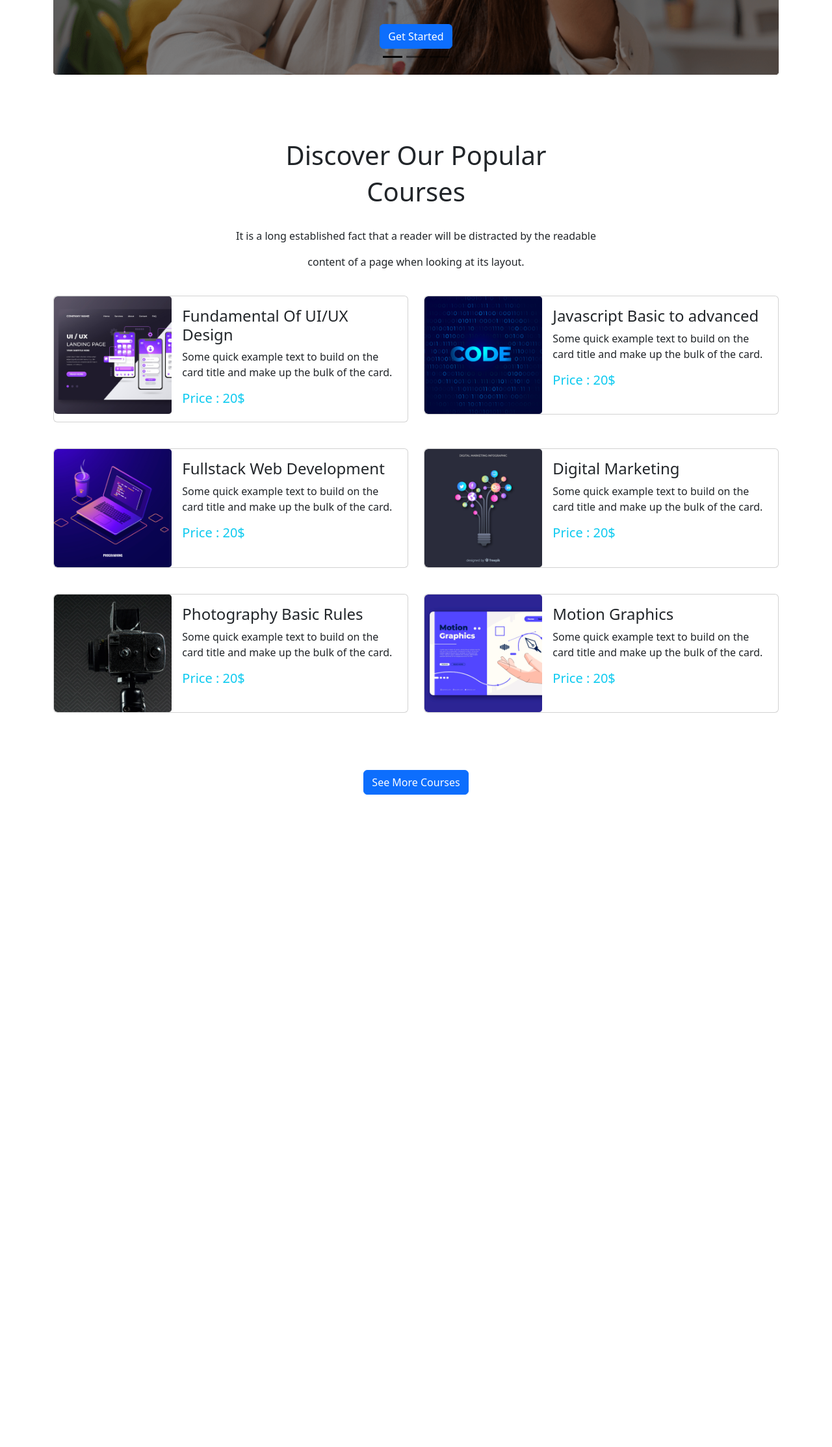
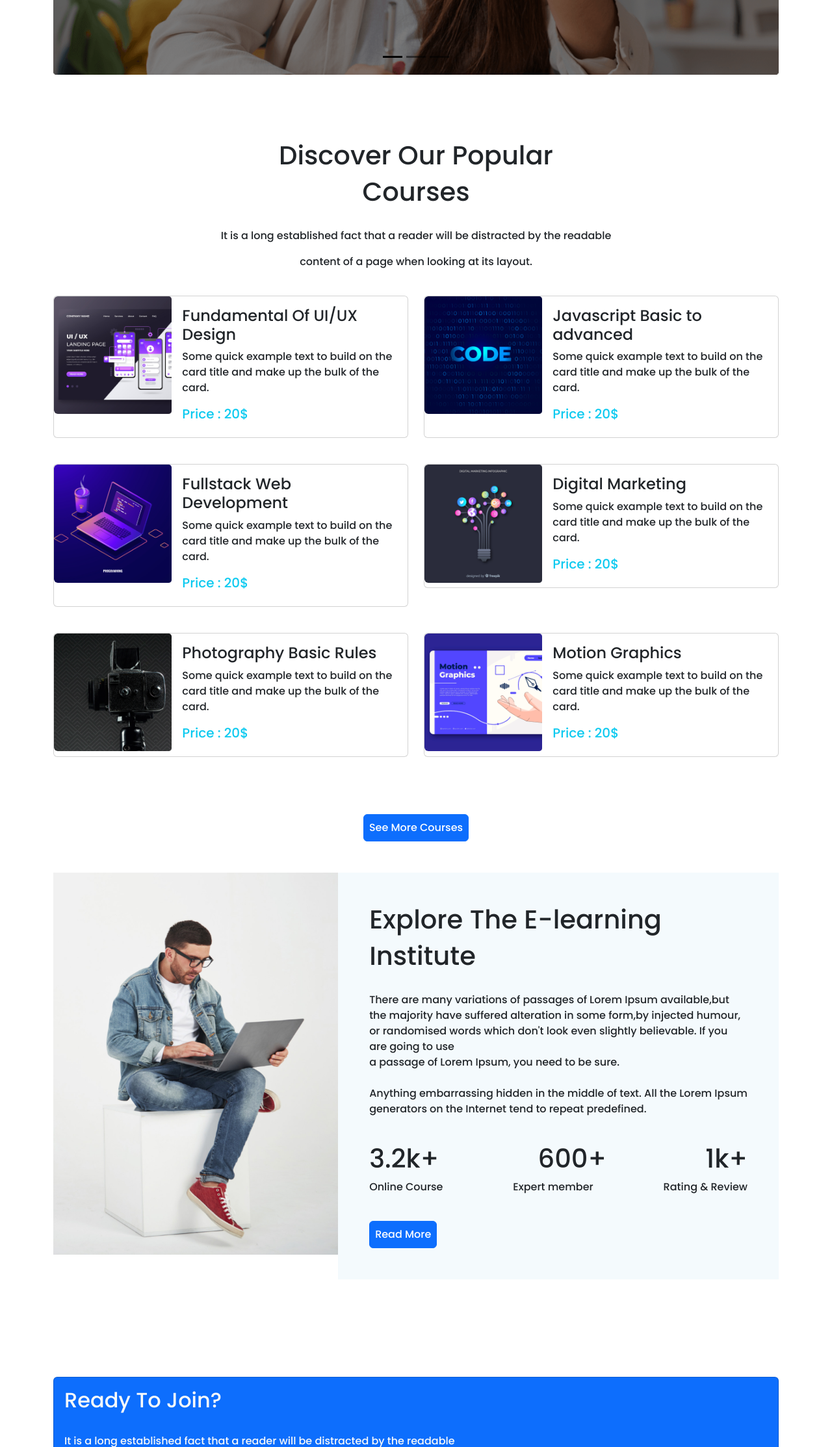
Before and after one commit to HHM-1999/ez-tech, a plain HTML site: page index.html in a window 1280 px wide. Shown: the part 573-2800 px from the top of the page at 65% size. Before the commit the page ends 1844 px from the top, so only its background shows below. Drawn offline with nearby package versions, Linux system fonts and the light colour scheme.

Commit message:
second commit

```diff
--- a/index.html
+++ b/index.html
@@ -56,7 +56,7 @@
                 <div class="carousel-item active" data-bs-interval="10000">
                     <img src="./images/cover/cover-1.png" class="w-100 img-fluid photo1 align-items-center d-flex
 " alt="...">
-                    <div class="carousel-caption d-none d-md-block ">
+                    <div class="carousel-caption d-flex flex-column justify-content-center align-items-center h-100 ">
                         <h1 class="text-light text1">Get Started Digital</h1>
                         <h1 class="text-light text1">Learning</h1>
                         <p class="text-light ">It is a long established fact that a reader will be distracted by
@@ -65,23 +65,23 @@
                             page when looking at its
                             layout.</p>
                         <br>
-                        <button type="button" class="btn btn-primary">Get Started</button>
+                        <button type="button" class="btn btn-primary p-3">Get Started</button>
 
                     </div>
                 </div>
                 <div class="carousel-item" data-bs-interval="2000">
                     <img src="./images/cover/cover-2.jpg" class="w-100 img-fluid photo1
 ">
-                    <div class="carousel-caption d-none d-md-block mt-">
-                        <h1 class="text-light text1">Get Started Digital</h1>
-                        <h1 class="text-light text1 ">Learning</h1>
+                    <div class="carousel-caption d-flex flex-column justify-content-center align-items-center h-100">
+                        <h1 class="text-light text1 ">Get Started Digital</h1>
+                        <h1 class="text-light text1">Learning</h1>
                         <p class="text-light ">It is a long established fact that a reader will be distracted by
                             the
                             readable content of a
                             page when looking at its
                             layout.</p>
                         <br>
-                        <button type="button" class="btn btn-primary ">Get Started</button>
+                        <button type="button" class="btn btn-primary p-3 ">Get Started</button>
 
                     </div>
                 </div>
@@ -241,13 +241,72 @@
         <br>
         <br>
         <div class="headerpart text-center">
-            <button type="button" class="btn btn-primary">See More Courses</button>
+            <button type="button" class="btn btn-primary p-2 text-center">See More Courses</button>
         </div>
         <br>
         <br>
     </section>
+    <!--Explore section-->
+
+    <section class="container explore">
+        <div class="col d-flex align-content-center ">
+            <div class="photo2">
+                <img class="img-fluid" src="./images/working.png" alt="">
+            </div>
+            <div class="text2 p-lg-5">
+                <h1 class="d-flex "> Explore The E-learning </h1>
+                <h1>Institute</h1>
+                <br>
+                <p>There are many variations of passages of Lorem
+                    Ipsum available,but the majority have suffered alteration in
+                    some form,by injected humour, or randomised words which don't look
+                    even slightly believable. If you are going to use<br>a passage of Lorem Ipsum, you need to be sure.
+                    <br>
+                    <br>
+                    Anything embarrassing hidden in the middle of text. All the
+                    Lorem Ipsum generators on the Internet tend to repeat predefined.
+                </p>
+                <br>
+                <div class="avarage d-flex justify-content-between">
+                    <h1>3.2k+</h1>
+
+                    <h1>600+</h1>
+                    <h1>1k+</h1>
+                </div>
+                <div class="d-flex justify-content-between">
+                    <p>Online Course</p>
+                    <p>Expert member</p>
+                    <p>Rating & Review</p>
+                </div>
+                <br>
+                <button type="button" class="btn btn-primary p-2 text-center">Read More</button>
+            </div>
+        </div>
+
+    </section>
+    <!--ready section-->
+    <section class="container  ">
+        <div class="card w-100 bg-primary">
+            <div class="card-body">
+                <h2 class="card-title justify-content-around text-light">Ready To Join?</h2>
+                <br>
+                <p class="card-text justify-content-around text-light">It is a long established fact that a reader will
+                    be
+                    distracted by the
+                    readable<br>
+                    content of a page when looking at its
+                    layout.</p>
+
+            </div>
+            <div class="readybtn d-flex  flex-row-reverse">
+                <button type="button" class="btn btn-outline-primary p-2 text-center text-bg-light">Register
+                    Now</button>
+            </div>
+        </div>
 
 
+    </section>
+    <!---->
 
 
 
--- a/style.css
+++ b/style.css
@@ -1,13 +1,22 @@
 @import url('https://fonts.googleapis.com/css2?family=Poppins:wght@500&family=Roboto:wght@300&display=swap');
+body{
+    font-family:"Poppins";
+    font-style: normal;
+}
 header{
     margin-bottom: 100px;
 }
 .photo1{
     filter: brightness(50%);
+}
+.text1{
+    font-size: 70px ;
+}
+.text2{
+     background-color: #F4FAFD;
+     width:80%;
 
 }
-.text1{
-    font-size: 80px;
-    margin-top: 60px;
-
+.explore{
+    margin-bottom:150px;
 }
```
